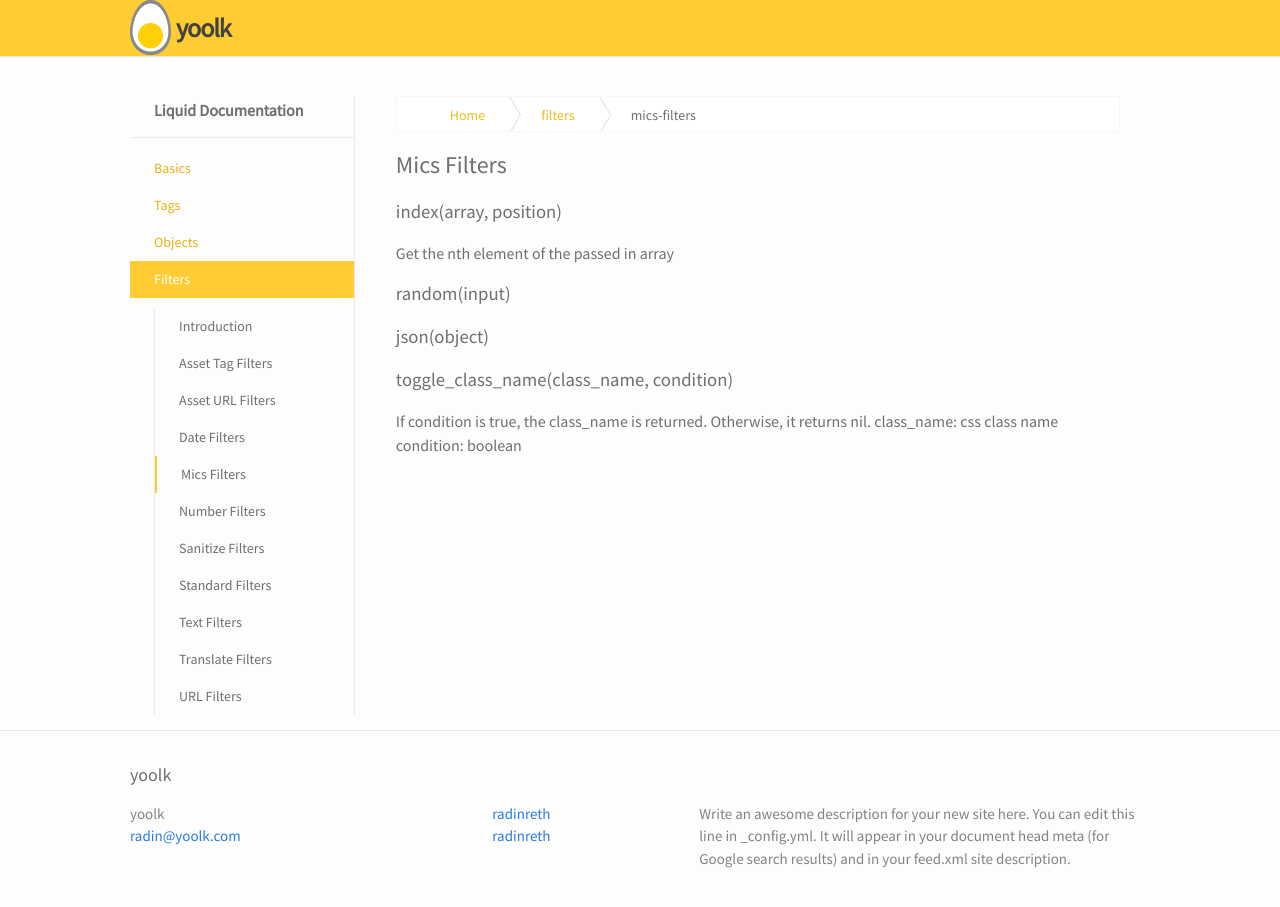
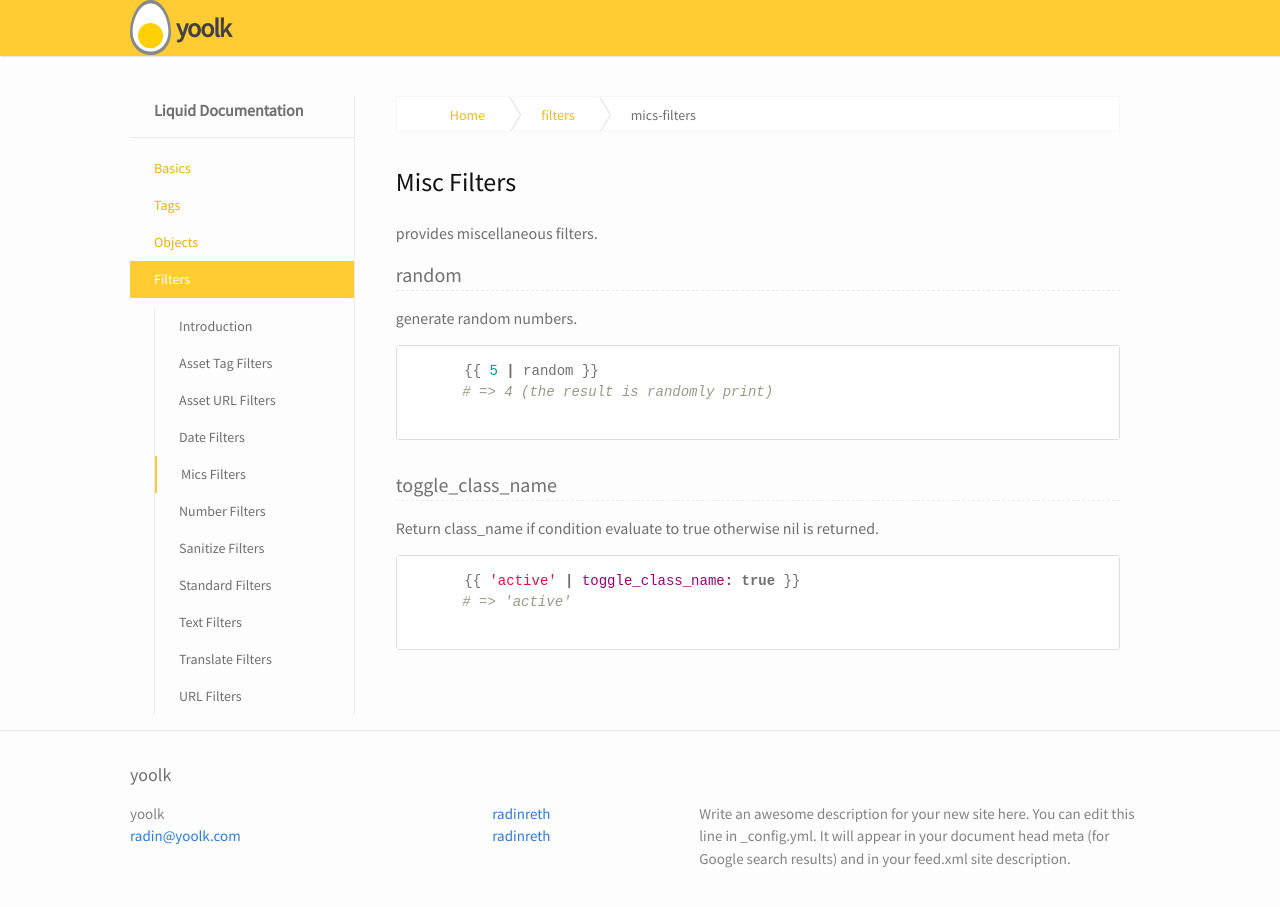
Before and after one commit to yoolk/liquid-documentation, a Jekyll site: the page built from filters/mics-filters/index.markdown, in a window 1280 px wide and 930 px high. Shown: the top 907 px of the window. Built offline with Jekyll 4.4.1, drawn with Linux system fonts in a browser that asks for light colours.

Commit message:
add misc filters

```diff
--- a/filters/mics-filters/index.markdown
+++ b/filters/mics-filters/index.markdown
@@ -2,16 +2,29 @@
   layout: nav_basics
 ---
 
-## Mics Filters
+<h2 class="section-title">Misc Filters</h2>
+provides miscellaneous filters.
 
-### index(array, position)
-  Get the nth element of the passed in array
+<h5 class="sub-section-title">random</h5>
+generate random numbers.
 
-### random(input)
+<div class="panel">
+  <div class="panel-body">
+    {% highlight ruby %}{% raw %}
+      {{ 5 | random }}
+      # => 4 (the result is randomly print)
+    {% endraw %}{% endhighlight %}
+  </div>
+</div>
 
-### json(object)
+<h5 class="sub-section-title">toggle_class_name</h5>
+Return class_name if condition evaluate to true otherwise nil is returned.
 
-### toggle_class_name(class_name, condition)
-  If condition is true, the class_name is returned. Otherwise, it returns nil.
-  class_name: css class name
-  condition: boolean
+<div class="panel">
+  <div class="panel-body">
+    {% highlight ruby %}{% raw %}
+      {{ 'active' | toggle_class_name: true }}
+      # => 'active'
+    {% endraw %}{% endhighlight %}
+  </div>
+</div>
```
Also changed, not shown: filters/standard-filters/index.markdown (+5 -3 lines).
